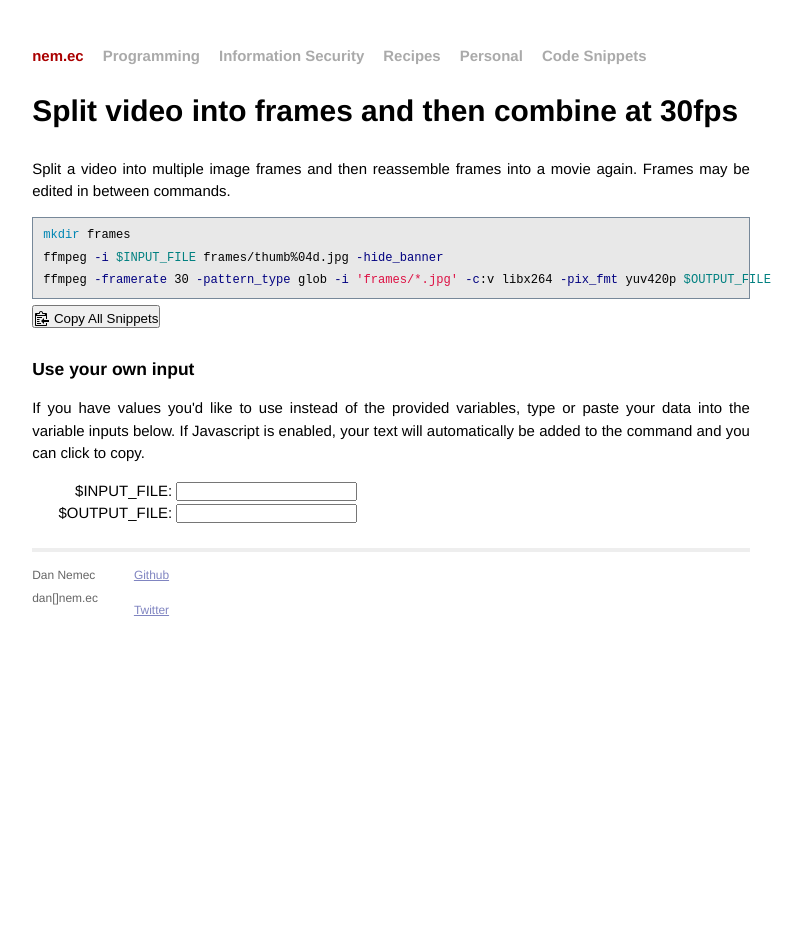
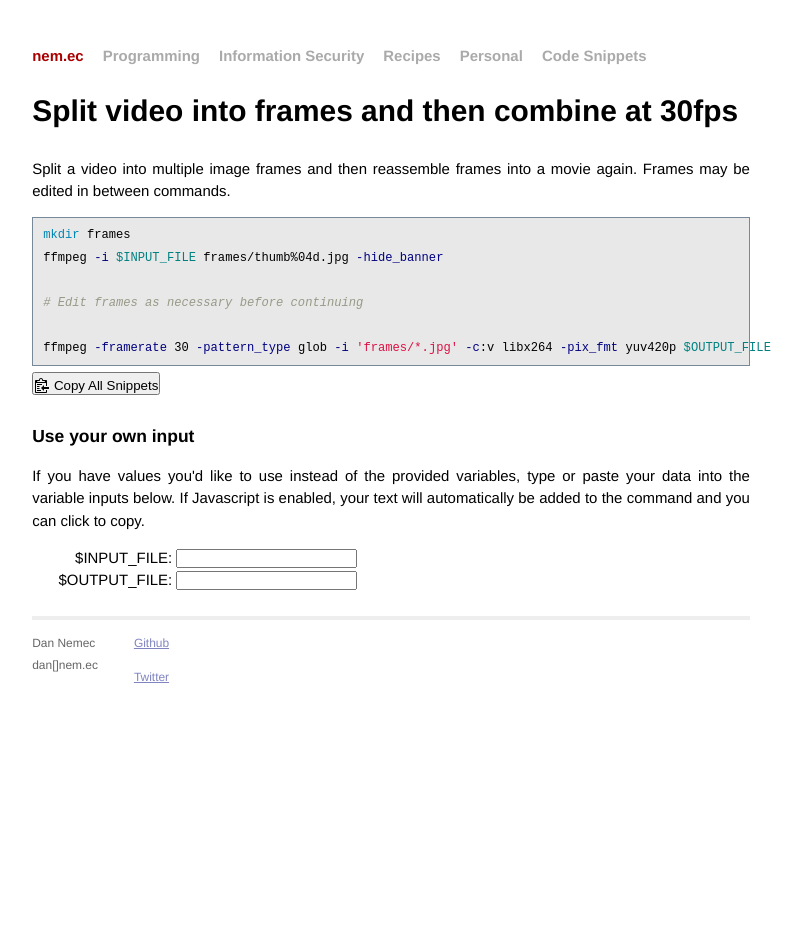
Before and after one commit to nemec/nemec.github.io, a Jekyll site: the page built from _code-snippets/split-video-frames-and-reassemble.md, in a window 1280 px wide. Shown: the whole page, without its empty margins (249-1051 px from the left). Built offline with Jekyll 4.4.1, drawn with Linux system fonts in a browser that asks for light colours.

Commit message:
Add comment to frame split

````diff
--- a/_code-snippets/split-video-frames-and-reassemble.md
+++ b/_code-snippets/split-video-frames-and-reassemble.md
@@ -16,5 +16,8 @@ variables:
 ```bash
 mkdir frames
 ffmpeg -i $INPUT_FILE frames/thumb%04d.jpg -hide_banner
+
+# Edit frames as necessary before continuing
+
 ffmpeg -framerate 30 -pattern_type glob -i 'frames/*.jpg' -c:v libx264 -pix_fmt yuv420p $OUTPUT_FILE
 ```
````
